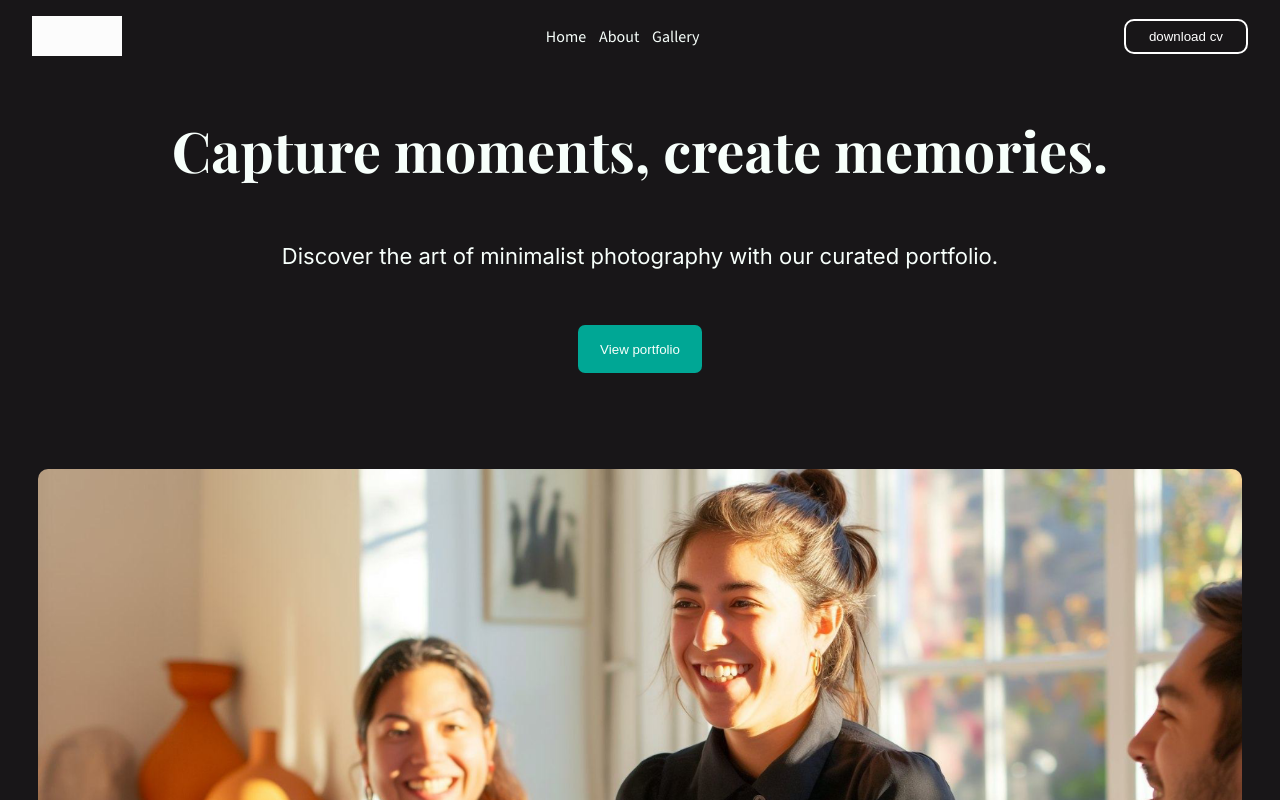
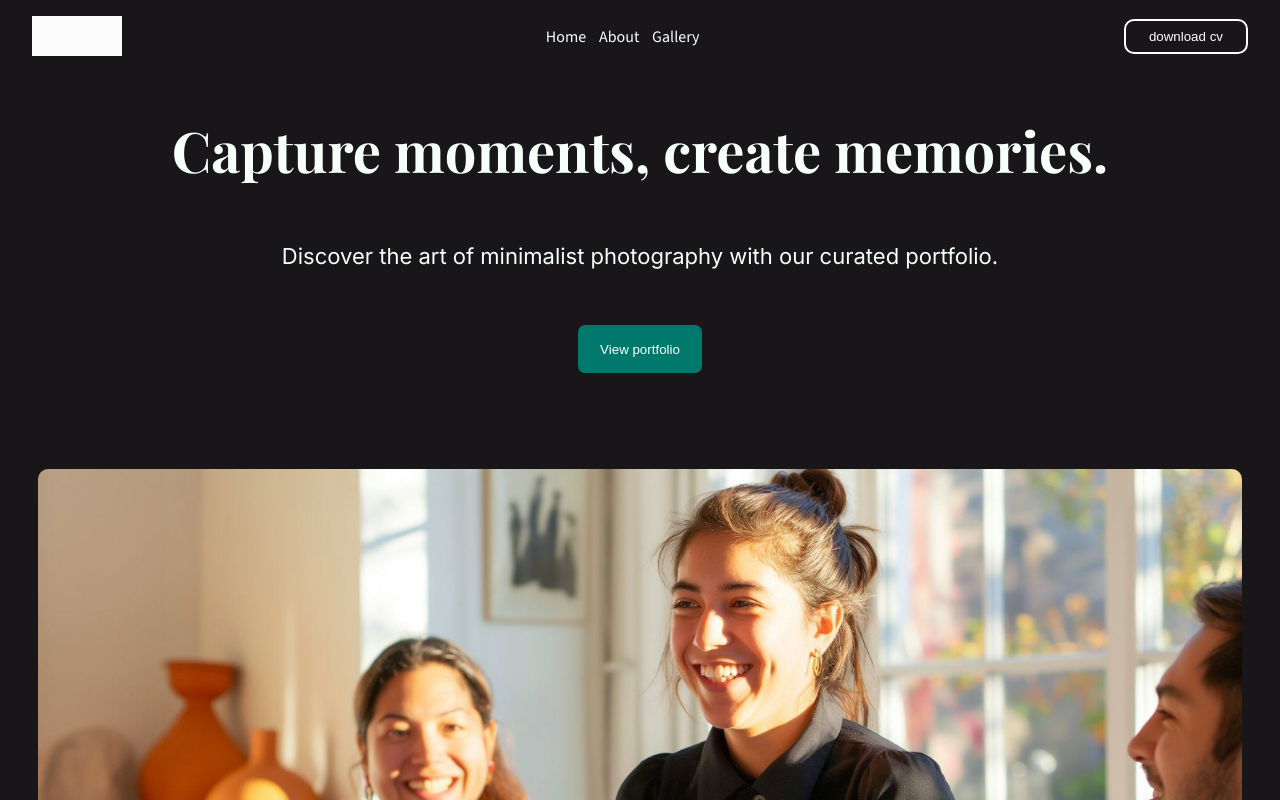
Before and after one commit to horodeski/PhotographerPortfolio, a Vue app: page / in a window 1280 px wide. In both pictures the pointer is over the button "View portfolio". Shown: the top 800 px of the page. Built offline with nearby package versions, Linux system fonts and the light colour scheme; some icons are missing; a web font is replaced by a local one.

Commit message:
hover no botão verde

```diff
--- a/src/assets/main.css
+++ b/src/assets/main.css
@@ -74,7 +74,14 @@ p {
   padding: 1.3vw 1.7vw;
   border: none;
   color: #f7fffb;
+  transition: 0.3s all ease-in-out;
   border-radius: 7px;
+}
+
+.hero button:hover,
+.contact button:hover {
+  cursor: pointer;
+  background-color: #00796d;
 }
 
 .projects,
```
